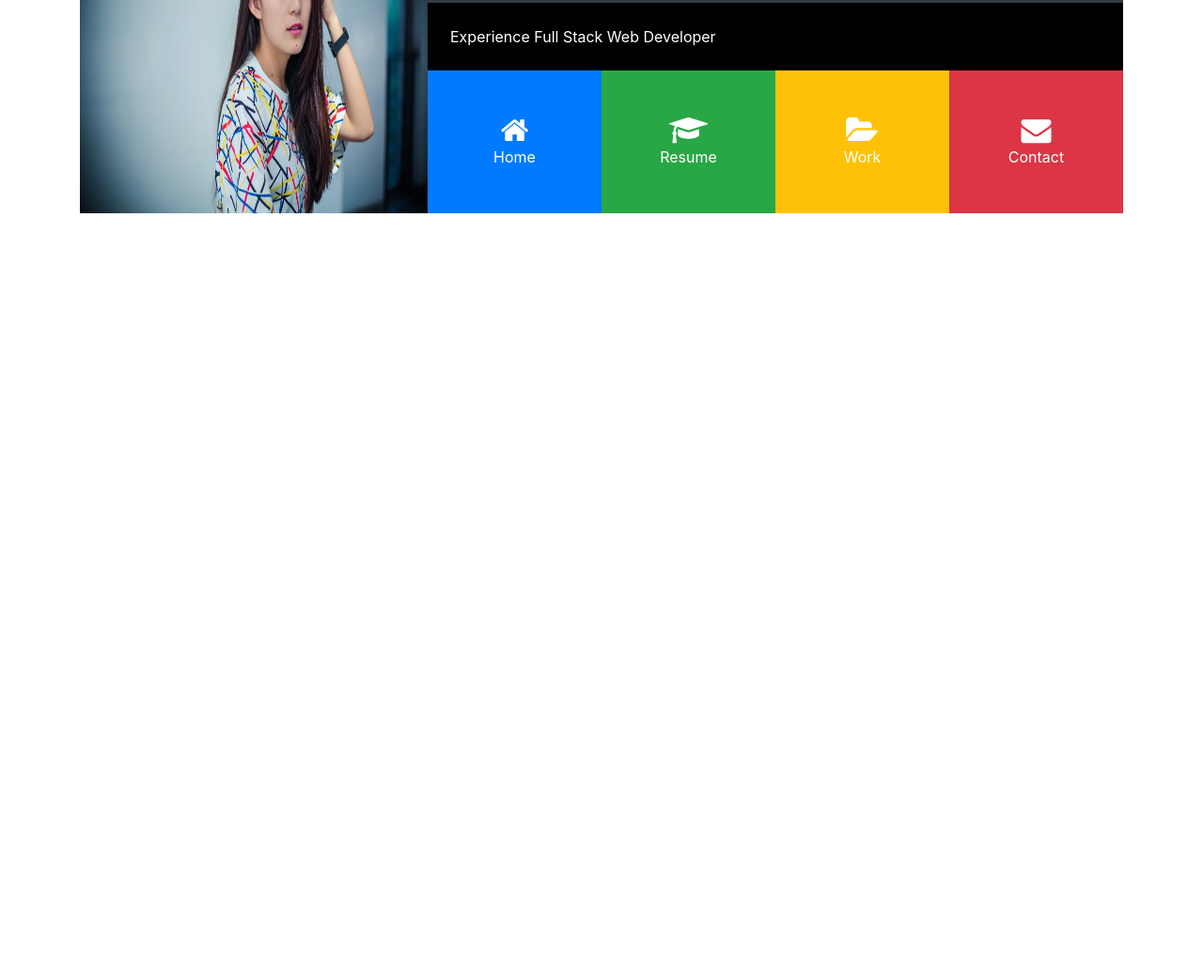
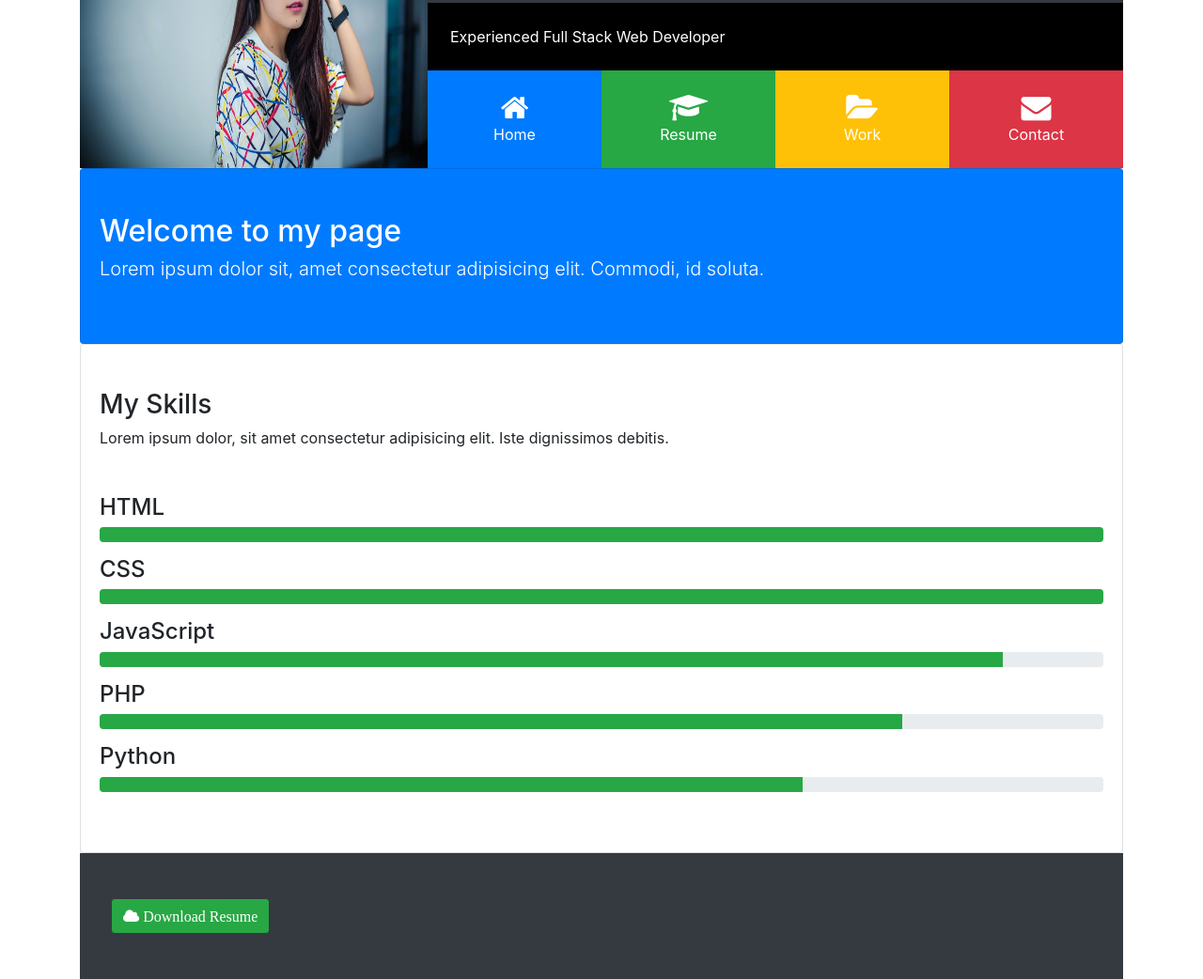
Before and after one commit to csevere/Sample_PortfolioGrid, a website: page src/index.html in a window 1280 px wide. Shown: the part 163-1205 px from the top of the page at 94% size. Before the commit the page ends 800 px from the top, so only its background shows below. Drawn offline with Linux system fonts and the light colour scheme.

Commit message:
finished home page

```diff
--- a/src/index.html
+++ b/src/index.html
@@ -30,11 +30,11 @@
                         </div>
 
                         <div class="p-4 bg-black">
-                            Experience Full Stack Web Developer
+                            Experienced Full Stack Web Developer
                         </div>
 
                         <div class="d-flex flex-row text-white align-items-stretch text-center">
-                            <div class="port-item p-4 bg-primary">
+                            <div class="port-item p-4 bg-primary" data-toggle = "collapse" data-target = "#home">
                                 <i class="fa fa-home d-block"></i> Home
                             </div>
 
@@ -51,11 +51,60 @@
                             </div>
                         </div>
                     </div>
+                </div>
+            </div>
+        </header>
 
+        <!-- HOME -->
+
+        <div id="home" class="collapse show">
+            <div class="card card-body bg-primary text-white py-5">
+                <h2>Welcome to my page</h2>
+                <p class = "lead">Lorem ipsum dolor sit, amet consectetur adipisicing elit. Commodi, id soluta.</p>
+            </div>
+
+            <div class="card card-body py-5">
+                <h3>My Skills</h3>
+                <p>Lorem ipsum dolor, sit amet consectetur adipisicing elit. Iste dignissimos debitis.</p>
+                <hr>
+                <h4>HTML</h4>
+                <div class="progress mb-3">
+                    <div class="progress-bar bg-success" style = "width: 100%"></div>
+                </div>
+
+
+                <h4>CSS</h4>
+                <div class="progress mb-3">
+                    <div class="progress-bar bg-success" style = "width: 100%"></div>
+                </div>
+
+                <h4>JavaScript</h4>
+                <div class="progress mb-3">
+                    <div class="progress-bar bg-success" style = "width: 90%"></div>
+                </div>
+
+                <h4>PHP</h4>
+                <div class="progress mb-3">
+                    <div class="progress-bar bg-success" style = "width: 80%"></div>
+                </div>
+
+                <h4>Python</h4>
+                <div class="progress mb-3">
+                    <div class="progress-bar bg-success" style = "width: 70%"></div>
                 </div>
 
             </div>
-        </header>
+        </div>
+        <!--FOOOTER-->
+        <footer id="main-footer" class = "p-5 bg-dark text-white">
+            <div class="row">
+                <col-md-6>
+                    <a href="" class="bg-success text-white btn btn-outline-dark"><i class="fa fa-cloud"> Download Resume</i></a>
+
+                </col-md-6>
+            </div>
+
+        </footer>
     </div>
 
 
--- a/src/scss/style.scss
+++ b/src/scss/style.scss
@@ -24,13 +24,17 @@
         cursor: pointer;
 
     }
+
+    // #main-footer{
+
+    // }
 }
 
-@media(min-width: 1199px){
-    .port-item{
-        padding: 3em !important;
-    }
-}
+// @media(min-width: 1199px){
+//     .port-item{
+//         padding: 3em !important;
+//     }
+// }
 
 @media(max-width: 575px){
     .fa{
```
Also changed, not shown: src/css/style.css.
